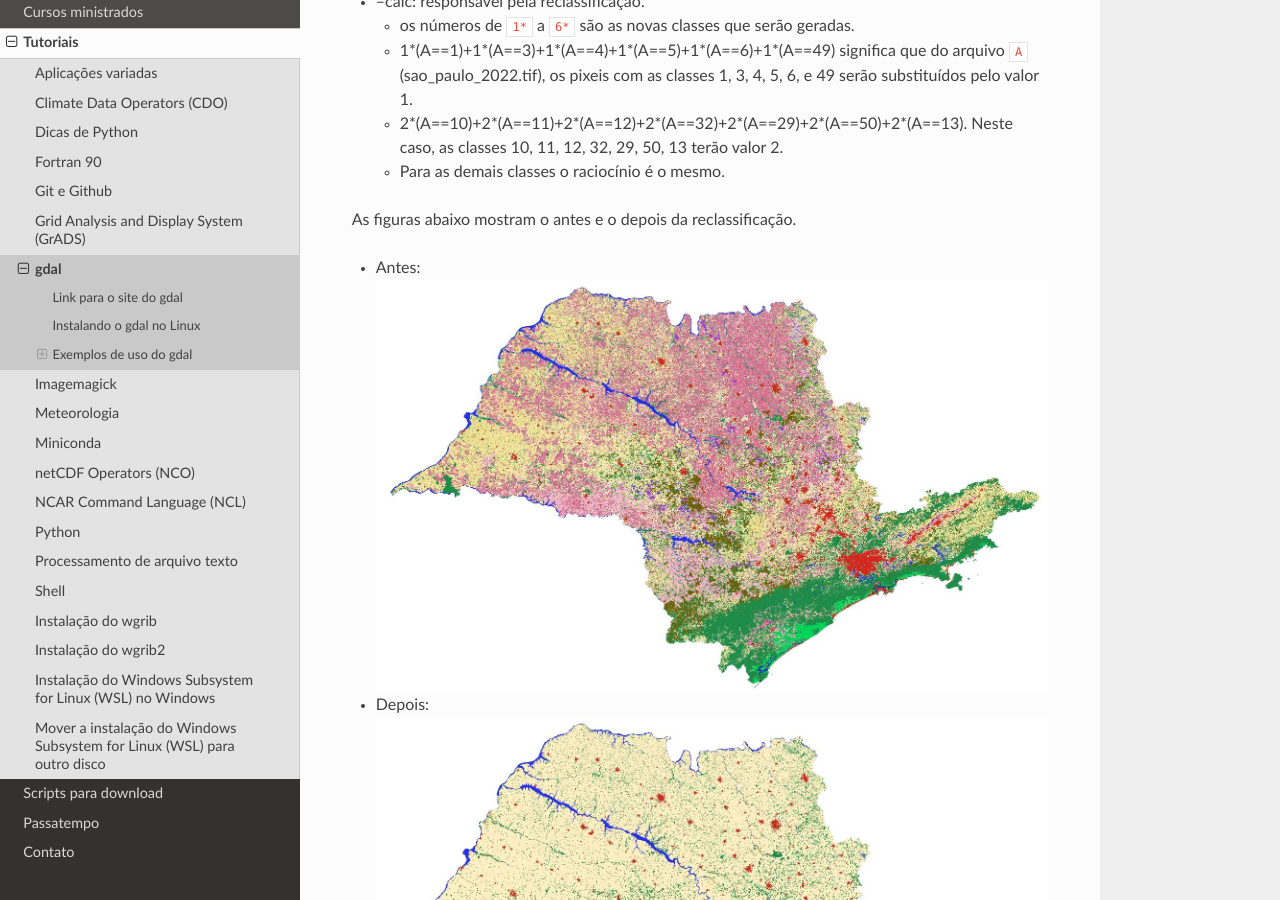
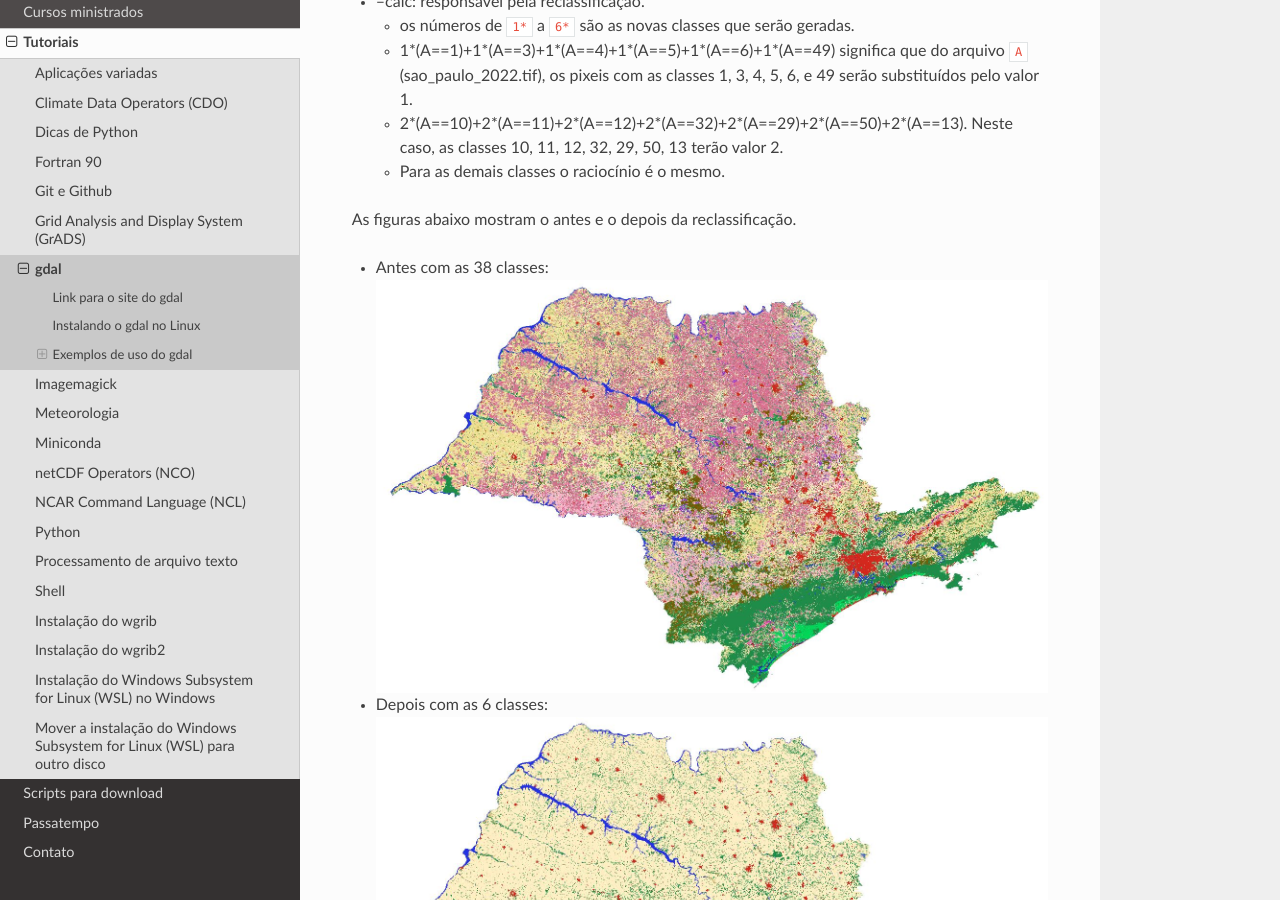
Before and after one commit to jgmsantos/homepage, a Sphinx documentation site: the page built from docs/pages/tutoriais/gdal.md, in a window 1280 px wide and 900 px high, scrolled down 2972 px. Built offline with Sphinx 7.4.7 and the Read the Docs theme 2.0.0, drawn with Linux system fonts in a browser that asks for light colours; pages that are not in the unit, such as notebooks, are missing from menus.

Commit message:
Atualizando gdal1

```diff
--- a/docs/pages/tutoriais/gdal.md
+++ b/docs/pages/tutoriais/gdal.md
@@ -124,8 +124,8 @@ Explicação do comando:
 
 As figuras abaixo mostram o antes e o depois da reclassificação.
 
-* Antes:
+* Antes com as 38 classes:
 ![](../../images/gdal/mapbiomas/antes.JPG)
 
-* Depois:
+* Depois com as 6 classes:
 ![](../../images/gdal/mapbiomas/depois.JPG)
```
